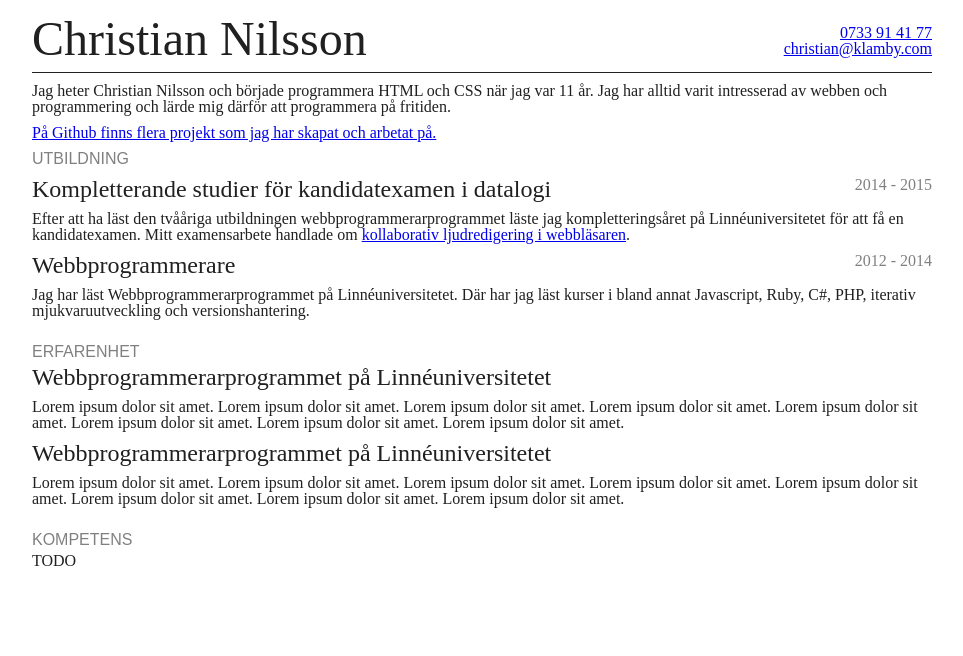
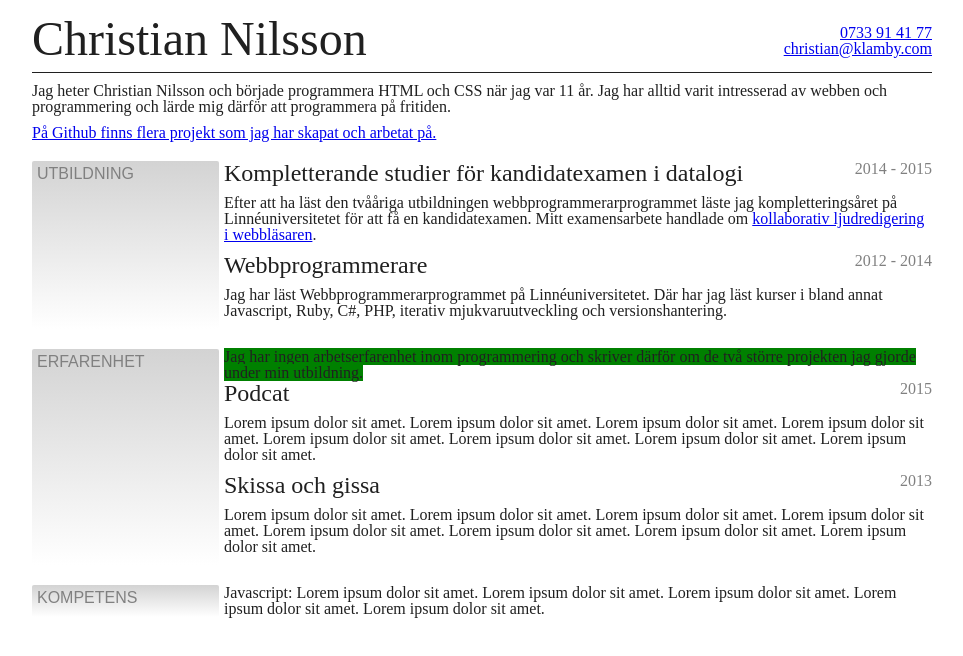
Before and after one commit to klambycom/CV, a plain HTML site: page index.html in a window 1280 px wide. Shown: the whole page, without its empty margins (158-1121 px from the left). Drawn offline with Linux system fonts and the light colour scheme.

Commit message:
Style title

```diff
--- a/index.html
+++ b/index.html
@@ -23,6 +23,7 @@
       <article>
         <h2>Utbildning</h2>
         <div>
+          <div>
             <header>
               <h3>Kompletterande studier för kandidatexamen i datalogi</h3>
               <small>2014 - 2015</small>
@@ -36,24 +37,39 @@
             </header>
             <p>Jag har läst Webbprogrammerarprogrammet på Linnéuniversitetet. Där har jag läst kurser i bland annat Javascript, Ruby, C#, PHP, iterativ mjukvaruutveckling och versionshantering.</p>
           </div>
+        </div>
       </article>
 
       <article>
         <h2>Erfarenhet</h2>
         <div>
-          <h3>Webbprogrammerarprogrammet på Linnéuniversitetet</h3>
+          <small>Jag har ingen arbetserfarenhet inom programmering och skriver därför om de två större projekten jag gjorde under min utbildning.</small>
+          <div>
+            <header>
+              <h3>Podcat</h3>
+              <small>2015</small>
+            </header>
             <p>Lorem ipsum dolor sit amet. Lorem ipsum dolor sit amet. Lorem ipsum dolor sit amet. Lorem ipsum dolor sit amet. Lorem ipsum dolor sit amet. Lorem ipsum dolor sit amet. Lorem ipsum dolor sit amet. Lorem ipsum dolor sit amet.</p>
           </div>
           <div>
-          <h3>Webbprogrammerarprogrammet på Linnéuniversitetet</h3>
+            <header>
+              <h3>Skissa och gissa</h3>
+              <small>2013</small>
+            </header>
             <p>Lorem ipsum dolor sit amet. Lorem ipsum dolor sit amet. Lorem ipsum dolor sit amet. Lorem ipsum dolor sit amet. Lorem ipsum dolor sit amet. Lorem ipsum dolor sit amet. Lorem ipsum dolor sit amet. Lorem ipsum dolor sit amet.</p>
+          </div>
         </div>
       </article>
 
       <article>
         <h2>Kompetens</h2>
-        <div>TODO</div>
+        <div>
+          Javascript: Lorem ipsum dolor sit amet. Lorem ipsum dolor sit amet. Lorem ipsum dolor sit amet. Lorem ipsum dolor sit amet. Lorem ipsum dolor sit amet.
+        </div>
       </article>
     </section>
+
+    <script>document.write('<script src="http://' + (location.host || 'localhost').split(':')[0] + ':35729/livereload.js?snipver=1"></' + 'script>')</script>
+
   </body>
 </html>
--- a/style.css
+++ b/style.css
@@ -35,15 +35,13 @@ table { border-collapse: collapse; border-spacing: 0; }
 
 /* PAGE */
 body { margin: 0px auto; width: 900px; color: rgb(32, 32, 32); }
-header, article, p { margin: 10px 0; }
-article { padding-bottom: 5px; }
+body > header, article, p { margin: 10px 0; }
 h1 { font-size: 3em; }
 h2 {
   font-size: 1em;
   text-transform: uppercase;
   color: gray;
   font-weight: lighter;
-  margin-bottom: 5px;
   font-family: sans-serif;
 }
 h3 { font-size: 1.5em; }
@@ -59,9 +57,25 @@ body > header {
   padding: 5px 0;
 }
 
-header small {
-  color: gray;
+header small { color: gray; }
+
+/* ARTICLES */
+article { display: flex; margin: 20px 0; }
+
+article > h2 {
+  background-color: lightgray;
+  width: 20%;
+  padding: 5px;
+  margin-right: 5px;
+  background: linear-gradient(lightgray, transparent);
+  border-radius: 2px;
 }
+
+article > div { width: 80%; }
+article > div > small { background-color: green; }
+
+
+
 
 #contact { display: flex; flex-direction: column; text-align: right; }
 #contact a { white-space: nowrap; }
```
Lines whose indentation alone changed are shown as unchanged.
